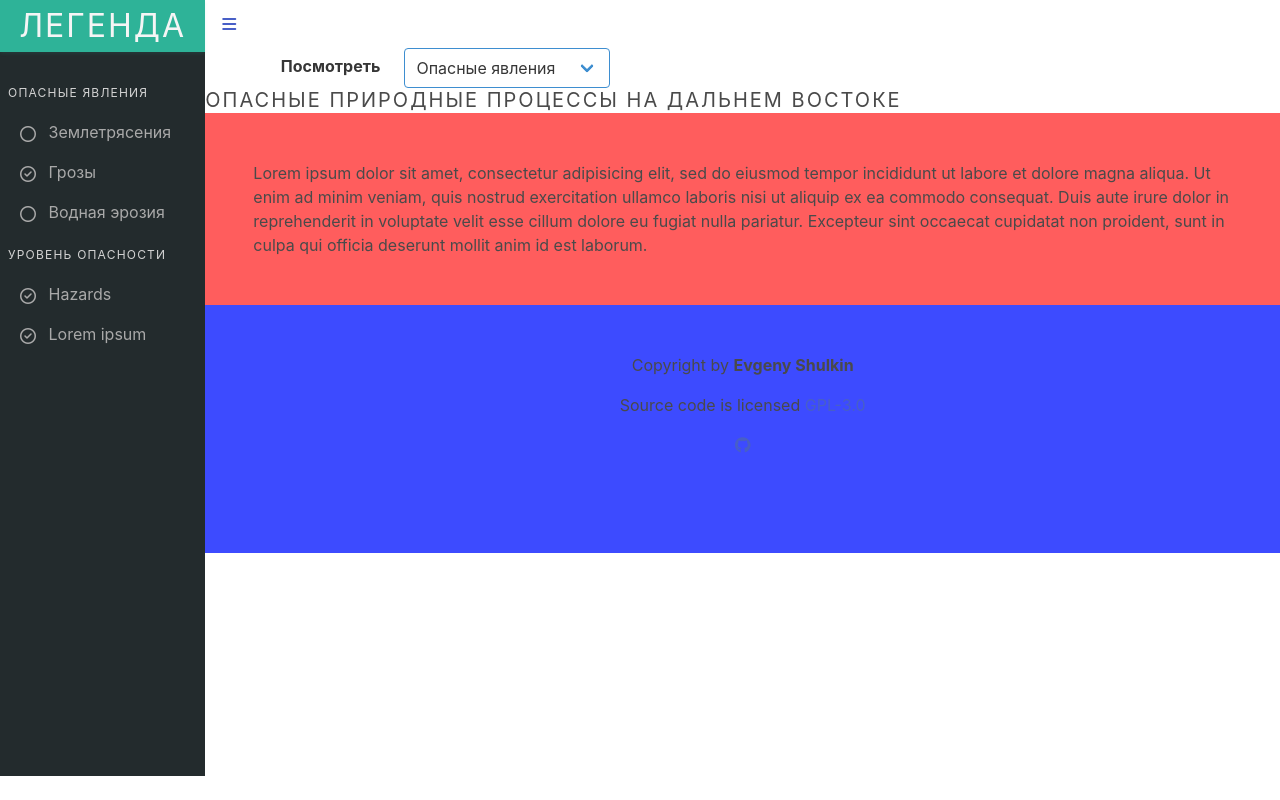
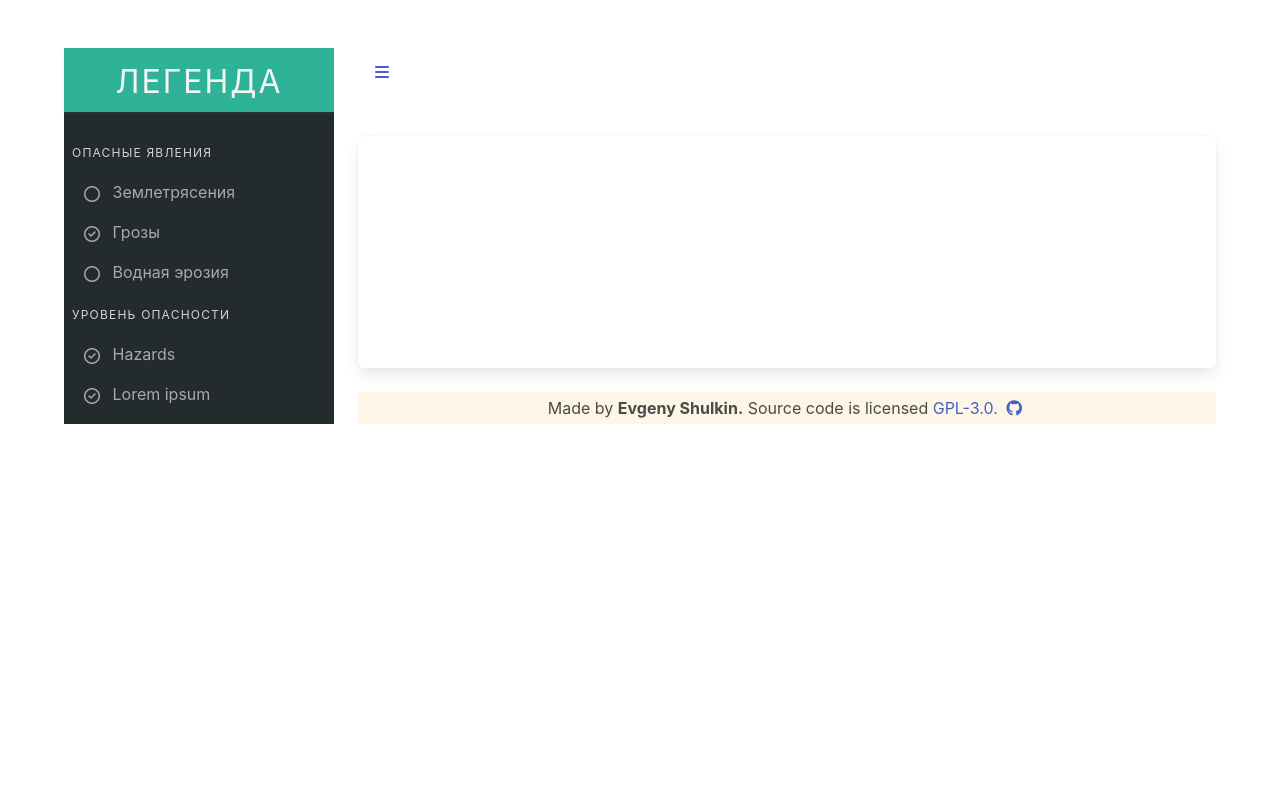
Before and after one commit to Shulkin/far-east-natural-hazards, a website built with webpack: page src/index.html in a window 1280 px wide. Built offline with nearby package versions, Linux system fonts and the light colour scheme; some packages are replaced by stand-ins of ours.

Commit message:
Change layout to bulma tiles

```diff
--- a/src/app/home/home.controller.js
+++ b/src/app/home/home.controller.js
@@ -1,5 +1,7 @@
 export default class HomeController {
   constructor() {
-    this.name = "Evgeny Shulkin";
+    this.copyright = "Evgeny Shulkin";
+    this.license = "https://opensource.org/licenses/GPL-3.0";
+    this.github = "https://github.com/Shulkin/far-east-natural-hazards";
   }
 }
--- a/src/app/home/home.html
+++ b/src/app/home/home.html
@@ -1,3 +1,68 @@
+<section class="section">
+  <div class="container">
+    <!-- Ancestor tile -->
+    <div class="tile is-ancestor">
+      <!-- Legend -->
+      <div class="tile is-3 is-parent">
+        <aside class="tile is-child">
+          <div class="title has-text-centered">
+            <p>Легенда</p>
+          </div>
+          <div class="menu">
+            <p class="menu-label">Опасные явления</p>
+            <ul class="menu-list">
+              <li><a>
+                <span class="icon"><i class="fa fa-circle-o"></i></span>
+                <span>Землетрясения</span>
+              </a></li>
+              <li><a>
+                <span class="icon"><i class="fa fa-check-circle-o"></i></span>
+                <span>Грозы</span>
+              </a></li>
+              <li><a>
+                <span class="icon"><i class="fa fa-circle-o"></i></span>
+                <span>Водная эрозия</span>
+              </a></li>
+            </ul>
+            <p class="menu-label">Уровень опасности</p>
+            <ul class="menu-list">
+              <li><a>
+                <span class="icon"><i class="fa fa-check-circle-o"></i></span>
+                <span>Hazards</span>
+              </a></li>
+              <li><a>
+                <span class="icon"><i class="fa fa-check-circle-o"></i></span>
+                <span>Lorem ipsum</span>
+              </a></li>
+            </ul>
+          </div>
+        </aside>
+      </div>
+      <!-- Main panel -->
+      <div class="tile is-vertical is-parent">
+        <nav class="tile is-child nav is-dark has-shadow">
+            <div class="nav-left">
+              <a class="nav-item">
+                <span class="icon is-large">
+                  <i class="fa fa-bars"></i>
+                </span>
+              </a>
+            </div>
+        </nav>
+        <main class="tile is-child box">
+        </main>
+        <footer class="tile is-child level">
+          <div class="level-item has-text-centered">
+            <p>Made by <b>{{home.copyright}}.</b>&nbsp</p>
+            <p>Source code is licensed <a href={{home.license}}>GPL-3.0.</a>&nbsp</p>
+            <p><a class="icon" href={{home.github}}><i class="fa fa-github"></i></a></p>
+          </div>
+        </footer>
+      </div>
+    </div>
+  </div>
+</section>
+<!--
 <div class="columns">
   <aside class="column is-2 aside is-fullheight">
     <div class="title has-text-centered">
@@ -86,3 +151,4 @@
     </footer>
   </div>
 </div>
+-->
--- a/src/app/home/home.scss
+++ b/src/app/home/home.scss
@@ -1,3 +1,37 @@
+aside {
+  background-color: #232b2d;
+  .title {
+    min-height: 4rem;
+    padding-top: 1rem;
+    background-color: #2eb398;
+    box-shadow: 0 2px 3px rgba(46, 179, 152, 0.1);
+    p {
+      font-weight: 400;
+      color: whitesmoke;
+      letter-spacing: 2px;
+      text-transform: uppercase;
+    }
+  }
+  .menu {
+    padding: .5rem;
+    p {color: lightgray;}
+    a {color: darkgray;}
+    a:hover {color: #00b69b;}
+    .icon { // align icons with text
+      vertical-align: text-top;
+      justify-content: flex-start;
+    }
+  }
+}
+nav {
+  max-height: 4rem;
+}
+footer {
+  max-height: 2rem;
+  padding-top: .25rem;
+  background-color: oldlace;
+}
+/*
 .name {color: red;}
 // main title
 h1 {
@@ -48,3 +82,4 @@ h1 {
 .footer {
   background-color: #3d4bff;
 }
+*/
```
Also changed, not shown: dist/bundle.main.js.
